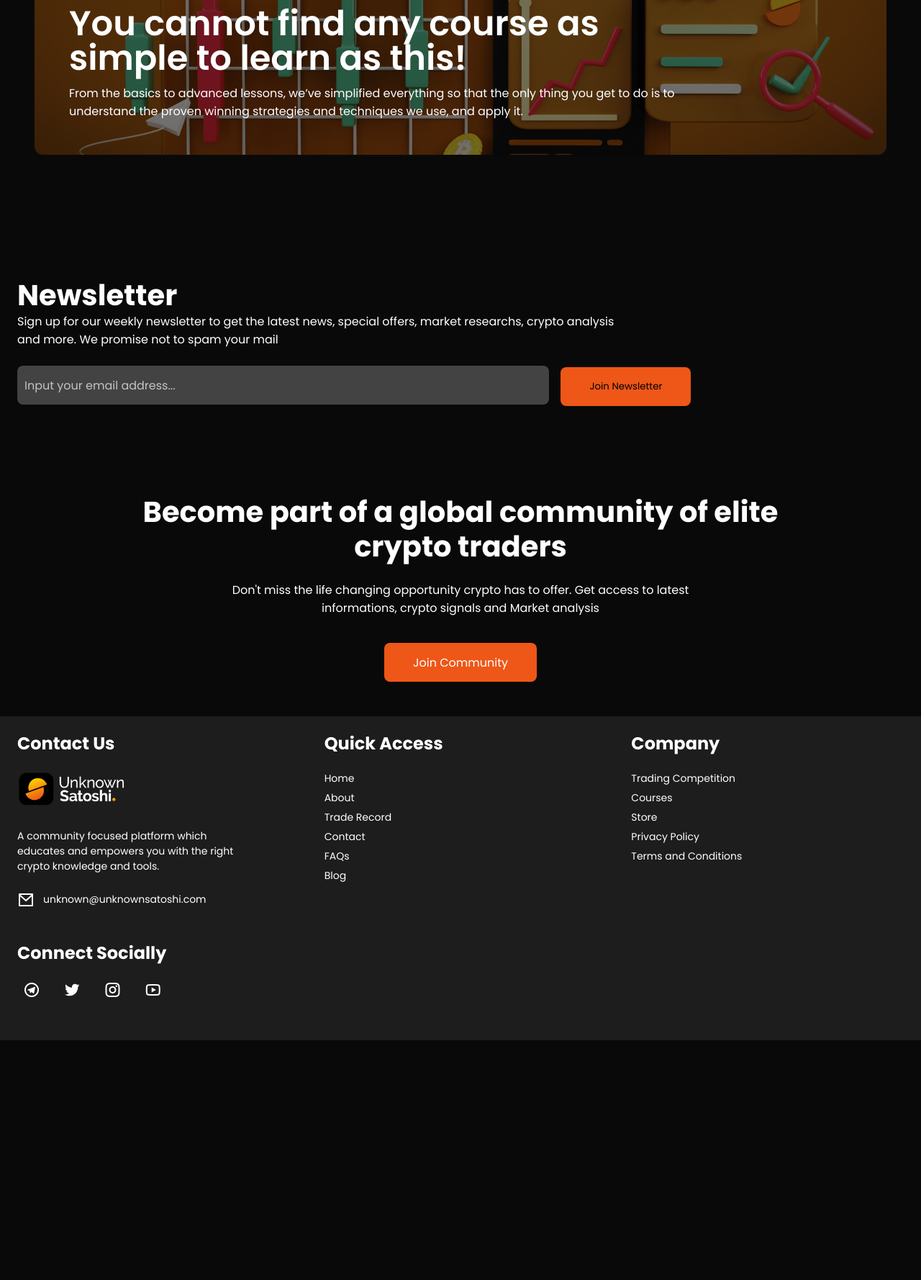
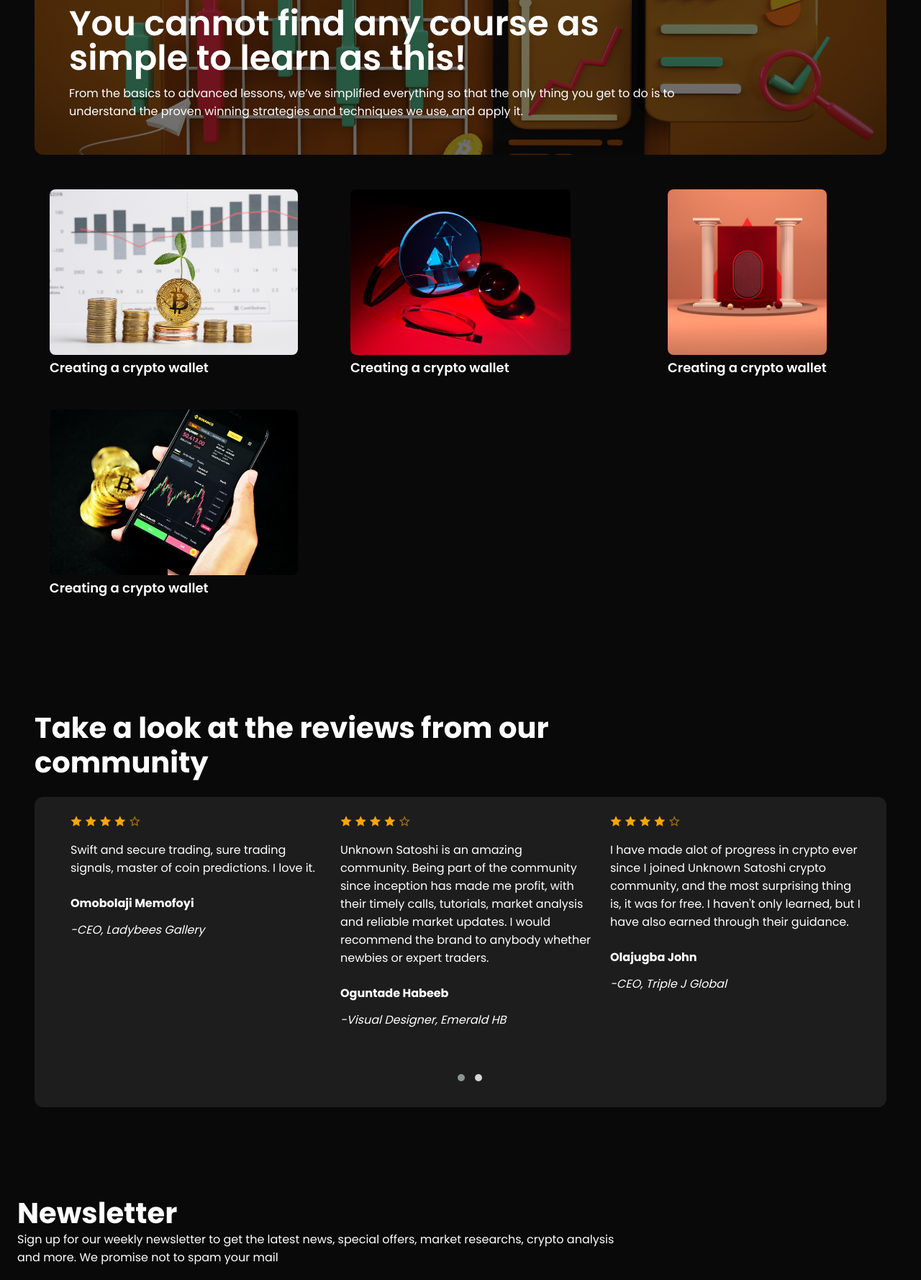
Before and after one commit to matmaxgraphics/unknownsatoshi, a Django app: page /courses/ in a window 1280 px wide. Shown: the part 535-2313 px from the top of the page at 72% size. Before the commit the page ends 1980 px from the top, so only its background shows below. Run offline with Django 3.2, Linux system fonts and the light colour scheme; data comes from the database, SQL or seed files in the repository; some libraries are stand-ins or nearby versions.

Commit message:
solving conflict

```diff
--- a/unknownsatoshi/cms/templates/cms/course.html
+++ b/unknownsatoshi/cms/templates/cms/course.html
@@ -18,7 +18,7 @@
 
 		<section class="course-section">
 			<div class="course-container">
-			{% for crse in courses_field %}
+			{% for crse in courses %}
 				<div class="course-container__item">
 					<a href="{{crse.course_link}}">
 						<img src="{{crse.featured_image.url }}" alt="demo image">
@@ -29,7 +29,71 @@
 
 			</div>
 		</section>
+		<section class="testimonial-section">
+			<h2>Take a look at the reviews from our community</h2>
+			<div class="owl-carousel owl-theme testimonial-wrapper" id="slider">
+				<div class="testimonial-container item">
+						<div class="star-rating">
+							<i class="ri-star-fill"></i>
+							<i class="ri-star-fill"></i>
+							<i class="ri-star-fill"></i>
+							<i class="ri-star-fill"></i>
+							<i class="ri-star-line"></i>
+						</div>
+						<main>
+							<p> Swift and secure trading, sure trading signals, master of coin predictions. I love it. </p>
+							<p class="bold">Omobolaji Memofoyi</p>
+							<cite>-CEO, Ladybees Gallery </cite>
+						</main>
+					</a>
+				</div>
 
+				<div class="testimonial-container item">
+						<div class="star-rating">
+							<i class="ri-star-fill"></i>
+							<i class="ri-star-fill"></i>
+							<i class="ri-star-fill"></i>
+							<i class="ri-star-fill"></i>
+							<i class="ri-star-line"></i>
+						</div>
+						<main>
+							<p>Unknown Satoshi is an amazing community. Being part of the community since inception has made me profit, with their timely calls, tutorials, market analysis and reliable market updates. I would recommend the brand to anybody whether newbies or expert traders. </p>
+							<p class="bold">Oguntade Habeeb</p>
+							<cite>-Visual Designer, Emerald HB </cite>
+						</main>
+				</div>
+
+				<div class="testimonial-container item">
+						<div class="star-rating">
+							<i class="ri-star-fill"></i>
+							<i class="ri-star-fill"></i>
+							<i class="ri-star-fill"></i>
+							<i class="ri-star-fill"></i>
+							<i class="ri-star-line"></i>
+						</div>
+						<main>
+							<p>I have made alot of progress in crypto ever since I joined Unknown Satoshi crypto community, and the most surprising thing is, it was for free. I haven't only learned, but I have also earned through their guidance. </p>
+							<p class="bold">Olajugba John</p>
+							<cite>-CEO, Triple J Global </cite>
+						</main>
+				</div>
+
+				<div class="testimonial-container item">
+					<div class="star-rating">
+						<i class="ri-star-fill"></i>
+						<i class="ri-star-fill"></i>
+						<i class="ri-star-fill"></i>
+						<i class="ri-star-fill"></i>
+						<i class="ri-star-line"></i>
+					</div>
+					<main>
+						<p>I  started my crypto journey from the Unknown Satoshi group, I was never a fan of crypto, since I joined the group I have been growing my portfolio with the help of the community members and I am glad to be part of the community!</p>
+						<p class="bold">Adeshina Lasisi</p>
+						<cite>-Software engineer, Africa Prudential Plc</cite>
+					</main>
+			</div>
+			</div>
+		</section>
 	</div>
 </body>
 {% endblock content %}
```
Also changed, not shown: unknownsatoshi/static/images/course_images/thumbnail-1.png (added).
